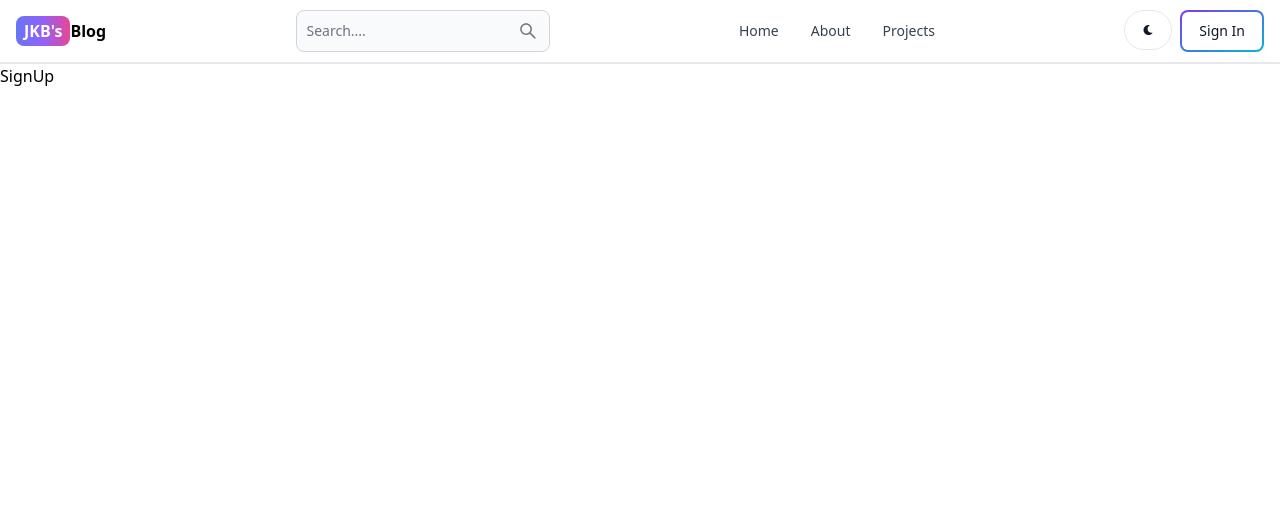
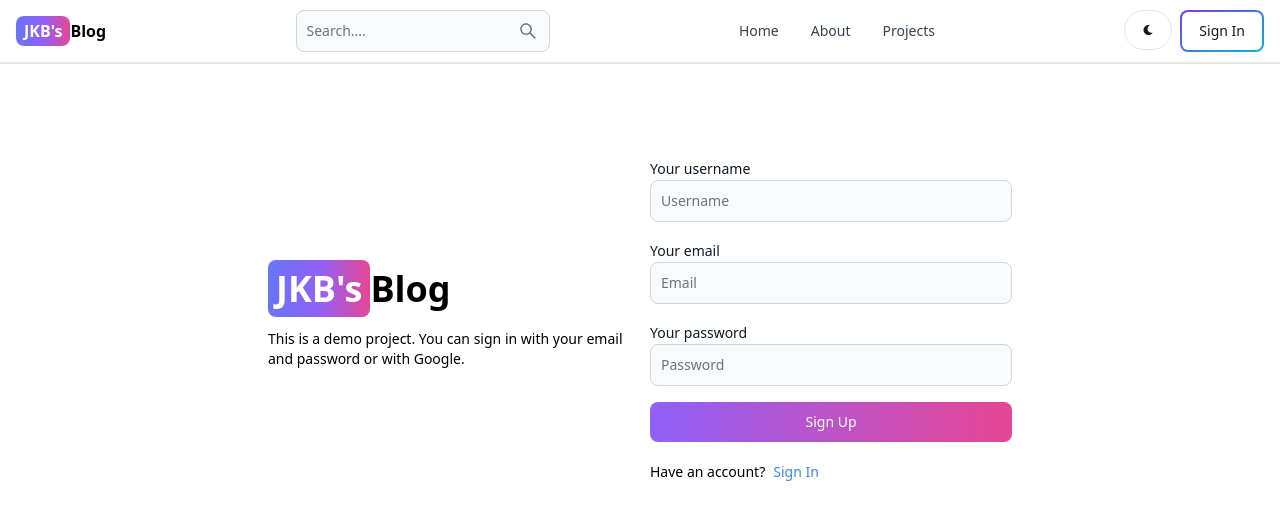
Before and after one commit to im-jibin/blogapp, a React (Vite) app in the folder client/: page /sign-up in a window 1280 px wide. Shown: the top 520 px of the page. Built offline with nearby package versions, Linux system fonts and the light colour scheme.

Commit message:
create signup page UI

```diff
--- a/client/src/pages/SignUp.jsx
+++ b/client/src/pages/SignUp.jsx
@@ -1,5 +1,44 @@
+import { Button, Label, TextInput } from "flowbite-react"
+import { Link } from "react-router-dom"
+
 export default function SignUp() {
   return (
-    <div>SignUp</div>
+    <div className="min-h-screen mt-20">
+      <div className="flex p-3 max-w-3xl mx-auto flex-col md:flex-row md:items-center gap-5">
+        {/*left*/}
+        <div className="flex-1">
+          <Link to="/" className="font-bold dark:text-white text-4xl">
+              <span className="px-2 py-1 bg-gradient-to-r from-indigo-500 via-purple-500 to-pink-500 rounded-lg text-white">JKB's</span>
+              Blog
+          </Link>
+          <p className="text-sm mt-5">
+            This is a demo project. You can sign in with your email and password or with Google.
+          </p>
+        </div>
+        {/*right*/}
+        <div className="flex-1">
+          <form className="flex flex-col gap-4">
+            <div>
+              <Label value="Your username"/>
+              <TextInput type="text" placeholder="Username" id="username" />
+            </div>
+            <div>
+              <Label value="Your email"/>
+              <TextInput type="text" placeholder="Email" id="email" />
+            </div>
+            <div>
+              <Label value="Your password"/>
+              <TextInput type="text" placeholder="Password" id="password" />
+            </div>
+            <Button gradientDuoTone='purpleToPink'>Sign Up</Button>
+          </form>
+          <div className="flex gap-2 text-sm mt-5">
+            <span>Have an account?</span>
+            <Link to='/sign-in' className="text-blue-500">Sign In</Link>
+
+          </div>
+        </div>
+      </div>
+    </div>
   )
 }
```
